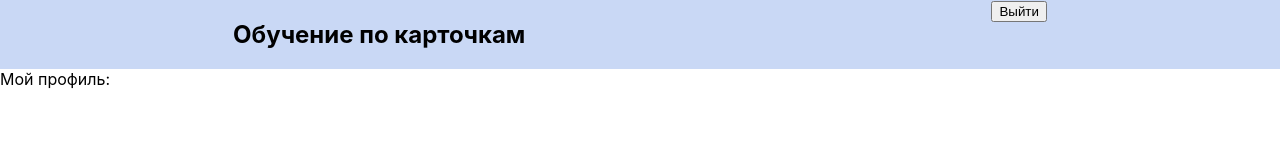
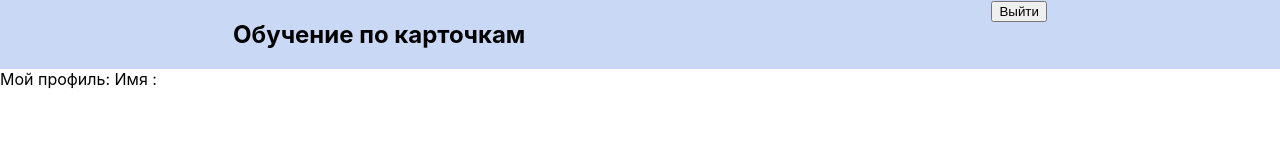
Before and after one commit to Kiri1111/cards_rtk, a React (Create React App) app: page /profile in a window 1280 px wide. Shown: the top 160 px of the page. Built offline with nearby package versions, Linux system fonts and the light colour scheme.

Commit message:
feat: logout

```diff
--- a/src/app/store.ts
+++ b/src/app/store.ts
@@ -15,3 +15,7 @@ export type AppThunk<ReturnType = void> = ThunkAction<ReturnType,
 	RootState,
 	unknown,
 	Action<string>>;
+
+
+// @ts-ignore
+window.store = store;
--- a/src/features/auth/authSlice.ts
+++ b/src/features/auth/authSlice.ts
@@ -20,7 +20,7 @@ const logout = createAppAsyncThunk('auth/login', async () => {
 const slice = createSlice({
 	name: 'auth',
 	initialState: {
-		profile: null as ProfileType | null
+		profile: {} as ProfileType
 	},
 	reducers: {
 		// setProfile(state, action: PayloadAction<{ profile: ProfileType }>) {
@@ -36,6 +36,7 @@ const slice = createSlice({
 			.addCase(register.rejected, (state, action) => {
 				console.log('warning, some mistake')
 			})
+
 	}
 })
 
--- a/src/features/auth/register/RegisterForm.tsx
+++ b/src/features/auth/register/RegisterForm.tsx
@@ -7,7 +7,6 @@ import s from './Register.module.scss'
 type Inputs = {
 	email: string
 	password: string
-	confirmPassword: string
 }
 
 export const RegisterForm = () => {
@@ -28,14 +27,12 @@ export const RegisterForm = () => {
 		<form className={s.form} onSubmit={handleSubmit(onSubmit)}>
 			<div><h1>Регистрация</h1></div>
 			<div className={s.input}>
-				<input  {...register("email")}/>
+				Почта: <input  {...register("email")}/>
 			</div>
 			<div className={s.input}>
-				<input  {...register("password")}/>
+				Пароль: <input  {...register("password")}/>
 			</div>
-			<div className={s.input}>
-				<input/>
-			</div>
+
 
 			<input type="submit"/>
 		</form>
--- a/src/features/profile/ProfilePage.tsx
+++ /dev/null
@@ -1,9 +0,0 @@
-import React from 'react';
-
-export const ProfilePage = () => {
-	return (
-		<div>
-			Мой профиль:
-		</div>
-	);
-};
--- /dev/null
+++ b/src/features/profile/ProfilePage/ProfilePage.tsx
@@ -0,0 +1,12 @@
+import React from 'react';
+import {useAppSelector} from "../../../app/hooks";
+
+export const ProfilePage = () => {
+	const userName = useAppSelector(state => state.auth.profile.name)
+	return (
+		<div>
+			Мой профиль:
+			Имя :{userName}
+		</div>
+	);
+};
--- a/src/index.tsx
+++ b/src/index.tsx
@@ -8,7 +8,7 @@ import './index.css';
 import {createBrowserRouter, RouterProvider} from "react-router-dom";
 import {Register} from "./features/auth/register/Register";
 import {Login} from "./features/auth/login/Login";
-import {ProfilePage} from "./features/profile/ProfilePage";
+import {ProfilePage} from "./features/profile/ProfilePage/ProfilePage";
 
 const router = createBrowserRouter([
 	{
```
